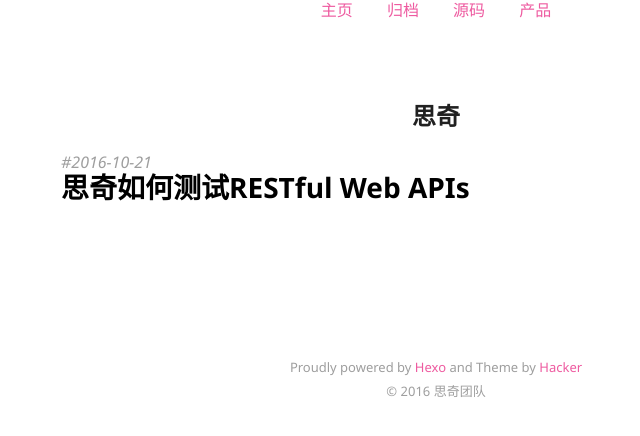
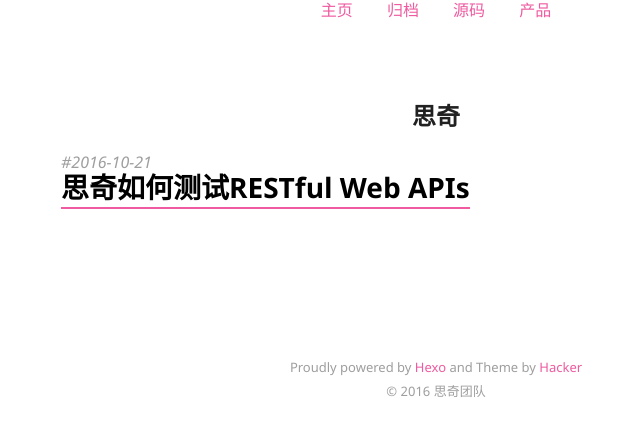
Before and after one commit to thiki-org/thiki-blog.github.io, a plain HTML site: page tags/思奇/index.html in a window 1280 px wide. Shown: the part 158-594 px from the top of the page, without its empty margins (204-844 px from the left). Drawn offline with Linux system fonts and the light colour scheme.

Commit message:
Site updated: 2016-10-21 17:09:19

```diff
--- a/css/components/archive.css
+++ b/css/components/archive.css
@@ -20,7 +20,7 @@ article.archive {
   padding-bottom: 3px;
   -webkit-transition: box-shadow 0.15s;
   transition: box-shadow 0.15s;
-  box-shadow: inset 0 -2px 0 rgba(240,56,56,0);
+  box-shadow: inset 0 -2px 0 #ee5ba0;
 }
 .archive-post .archive-title a:hover {
   color: #212121;
--- a/css/style.css
+++ b/css/style.css
@@ -715,7 +715,7 @@ article.archive {
   padding-bottom: 3px;
   -webkit-transition: box-shadow 0.15s;
   transition: box-shadow 0.15s;
-  box-shadow: inset 0 -2px 0 rgba(240,56,56,0);
+  box-shadow: inset 0 -2px 0 #ee5ba0;
 }
 .archive-post .archive-title a:hover {
   color: #212121;
```
